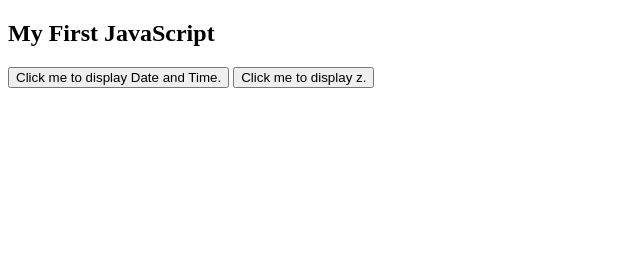
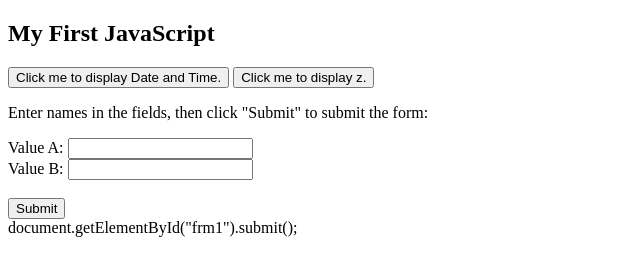
Before and after one commit to laxetas/jstest, a plain HTML site: page index.html in a window 1280 px wide. Shown: the whole page, without its empty margins (0-640 px from the left). Drawn offline with Linux system fonts and the light colour scheme.

Commit message:
Update index.html

```diff
--- a/index.html
+++ b/index.html
@@ -12,12 +12,29 @@ Click me to display Date and Time.</button>
 onclick="document.getElementById('demo').innerHTML = z">
 Click me to display z.</button>
 
+<p>Enter names in the fields, then click "Submit" to submit the form:</p>
+
+<form id="frm1" action="/action_page.php">
+  Value A: <input type="number" name="x"><br>
+  Value B: <input type="number" name="y"><br><br>
+  <input type="button" onclick="myFunction()" value="Submit">
+</form>
+
+
+    document.getElementById("frm1").submit();
+
+
+
 <script>
 var x = 5;
 var y = 2;
 var z = x * y;
 document.getElementById("demo").innerHTML = z;
+document.getElementById("demo").innerHTML =x;
+document.getElementById("demo").innerHTML =y;
+
 </script>
+
 
 
 <p id="demo"></p>
```
